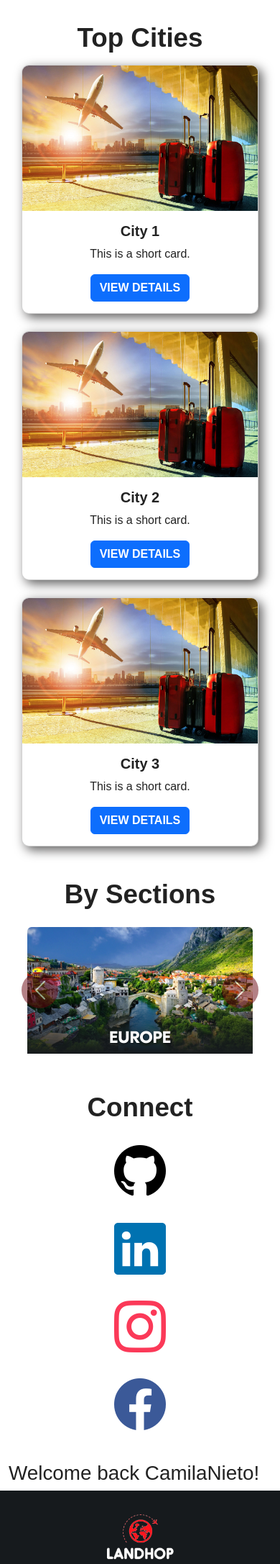
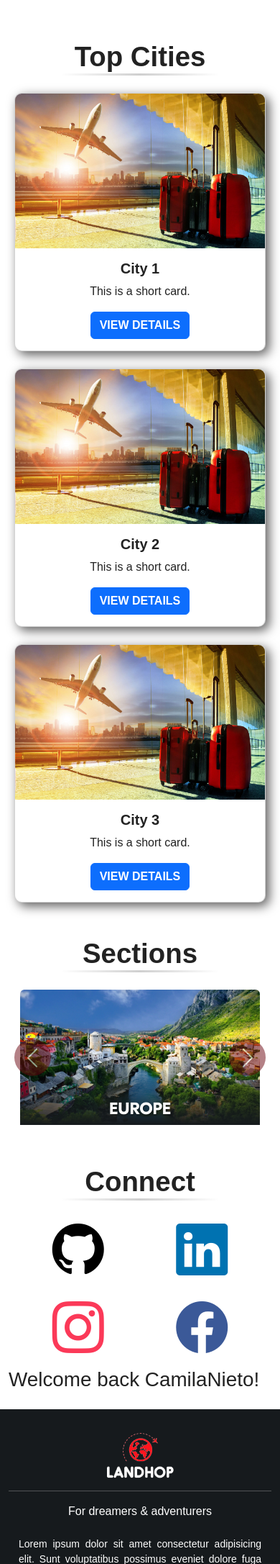
Before and after one commit to CamilaNieto-Centennial/landhop, a Django app: page / in a window 390 px wide. Shown: the part 273-2446 px from the top of the page at 72% size. Run offline with Django 4.2, Linux system fonts and the light colour scheme; a user stored in the database is signed in; some libraries are stand-ins or nearby versions.

Commit message:
Styles improved

```diff
--- a/landhop/static/landhop/styles.css
+++ b/landhop/static/landhop/styles.css
@@ -69,6 +69,7 @@
     background-color: #161a1d;
     color: white;
     padding-top: 2rem;
+    margin-top: 1.5em;
 }
 
 /* hr */
@@ -170,15 +171,24 @@
 
 /* divSections (Top Cities, By Sections, ...) */
 .divSection {
-    margin: 2em auto 2em;
+    margin: 3em auto 0em;
     text-align: center;
 }
+
 
 /* Subtitles like: Top Cities, By Sections, and Connect*/
 .subtitles {
     font-family: 'Montserrat', sans-serif;
     font-size: 3.2em;
-    margin-bottom: 0.6em;
+    margin-bottom: 0em;
+    font-weight: bold;
+}
+
+/* Titles like: City name, Sections, and Sight name*/
+.titles {
+    font-family: 'Montserrat', sans-serif;
+    font-size: 3.2em;
+    margin-bottom: 0.3em;
     font-weight: bold;
 }
 
@@ -193,7 +203,23 @@
     text-align: justify;
 }
 
+/* <hr> tag (Main one, not the one on the Footer) */
+.mainHr {
+    width:60%;
+    margin: 0em auto 1.5em auto;
+    border: 0;
+    height: 3px;
+    background-image: linear-gradient(to right, rgba(0, 0, 0, 0), rgba(0, 0, 0, 0.75), rgba(0, 0, 0, 0));
+}
 
+/* <hr> tag (Submain one, not the one on the Footer) */
+.submainHr {
+    width:60%;
+    margin: 0em auto 1em auto;
+    border: 0;
+    height: 3px;
+    background-image: linear-gradient(to right, rgba(0, 0, 0, 0), rgba(0, 0, 0, 0.75), rgba(0, 0, 0, 0));
+}
 
 /* Figure tag of each Image on the By Sections */
 #figureimgcaption{
@@ -286,6 +312,11 @@
 }
 
 
+/* divSections (City Page, Sight Page...) */
+.divSectionNormal {
+    margin: 3em auto 0em;
+}
+
 /* Stars of sights inside City Page */
 .stars-outer {
     position: relative;
@@ -359,14 +390,19 @@
     }
 
     /* Div of the Content of each Section*/
-    .divSection {
-        margin: 1.5em auto 1.5em;
+    .divSection .divSectionNormal {
+        margin: 2.5em auto 0em;
     }
 
     /* Titles of each Section */
     .subtitles {
         font-size: 3em;
-        margin-bottom: .5em;
+    }
+
+    /* Titles like: City name, Sections, and Sight name*/
+    .titles {
+        font-size: 3em;
+        margin-bottom: 0.2em;
     }
 
 }
@@ -389,14 +425,19 @@
     }
 
     /* Div of the Content of each Section*/
-    .divSection {
-        margin: 1.2em auto 1.2em;
+    .divSection .divSectionNormal {
+        margin: 2em auto 0em;
     }
 
     /* Titles of each Section */
     .subtitles {
+        font-size: 2.8em;
+    }
+
+    /* Titles like: City name, Sections, and Sight name*/
+    .titles {
         font-size: 2.6em;
-        margin-bottom: .4em;
+        margin-bottom: 0.2em;
     }
 
     /* Content of each Section */
@@ -424,15 +465,19 @@
     }
 
     /* Div of the Content of each Section*/
-    .divSection {
-        padding: 1.2em;
-        margin: auto;
+    .divSection .divSectionNormal {
+        margin: 2em auto 0em;
     }
 
     /* Titles of each Section */
     .subtitles {
-        font-size: 2.2em;
-        margin-bottom: .4em;
+        font-size: 2.5em;
+    }
+
+    /* Titles like: City name, Sections, and Sight name*/
+    .titles {
+        font-size: 2.3em;
+        margin-bottom: 0.1em;
     }
 
     /* Content of each Section */
@@ -462,9 +507,8 @@
     }
 
     /* Div of the Content of each Section*/
-    .divSection {
-        margin: 0em;
-        padding: 1.4em;
+    .divSection .divSectionNormal {
+        margin: 1.8em auto 0em;
     }
 
     /* Div of the Content of each Section*/
@@ -473,10 +517,15 @@
         padding-right: .5em;
     }
 
+    /* Titles like: City name, Sections, and Sight name*/
+    .titles {
+        font-size: 2.4em;
+        margin-bottom: 0.1em;
+    }
+
     /* Titles of each Section */
     .subtitles {
-        font-size: 2.3em;
-        margin-bottom: .4em;
+        font-size: 2.4em;
     }
 
 }
--- a/landhop/templates/landhop/city.html
+++ b/landhop/templates/landhop/city.html
@@ -4,14 +4,15 @@
 {% block body %}
 
 
-    <div class="container" id="sections">
+    <div class="container divSectionNormal" id="sections">
         <div class="row align-items-center">
             <div class="col-12">
                 <h2 class="subtitles text-center">Title</h2>
+                <hr class="submainHr">
             </div>
         </div>
         <div class="row align-items-center">
-            <div class="col-12 col-md-12 col-sm-12 col-xs-12 col-lg-12 subContents" style="margin-bottom: 2em;">
+            <div class="col-12 col-md-12 col-sm-12 col-xs-12 col-lg-12 subContents" style="margin-bottom: 1em;">
                 <!--<div class="container text-center">-->
                 <div class="row">
                     <div class="col-12">
--- a/landhop/templates/landhop/index.html
+++ b/landhop/templates/landhop/index.html
@@ -22,6 +22,7 @@
         <div class="row align-items-center">
             <div class="col-12">
                 <h2 class="subtitles">Top Cities</h2>
+                <hr class="mainHr">
             </div>
         </div>
         <div class="row align-items-center">
@@ -69,7 +70,8 @@
     <div class="container text-center divSection" id="bySections">
         <div class="row align-items-center">
             <div class="col-12">
-                <h2 class="subtitles">By Sections</h2>
+                <h2 class="subtitles">Sections</h2>
+                <hr class="submainHr">
             </div>
         </div>
         <div class="row align-items-center">
@@ -182,6 +184,7 @@
         <div class="row align-items-center">
             <div class="col-12">
                 <h2 class="subtitles">Connect</h2>
+                <hr class="submainHr">
             </div>
         </div>
         <div class="row align-items-center">
--- a/landhop/templates/landhop/sections.html
+++ b/landhop/templates/landhop/sections.html
@@ -4,10 +4,11 @@
 {% block body %}
 
 
-    <div class="container text-center divSection" id="sections" style="margin-bottom: 2em;">
+    <div class="container text-center divSection" id="sections" style="margin-bottom: 1em;">
         <div class="row align-items-center">
             <div class="col-12">
                 <h2 class="subtitles">Sections</h2>
+                <hr class="submainHr">
             </div>
         </div>
         <div class="row align-items-center">
--- a/landhop/templates/landhop/sight.html
+++ b/landhop/templates/landhop/sight.html
@@ -4,11 +4,11 @@
 {% block body %}
 
 
-    <div class="container">
+    <div class="container divSectionNormal">
         <div class="row align-items-center">
             <div class="col-12 text-center sight1">
                 <h2 class="subtitles" value="sight1" id="sight1">Title Sight</h2>
-                <div class="stars-outer">
+                <div class="stars-outer" style="margin: .4em 0em 1em;">
                     <div class="stars-inner"></div>
                 </div>
                 <span class="number-rating"></span>
```
